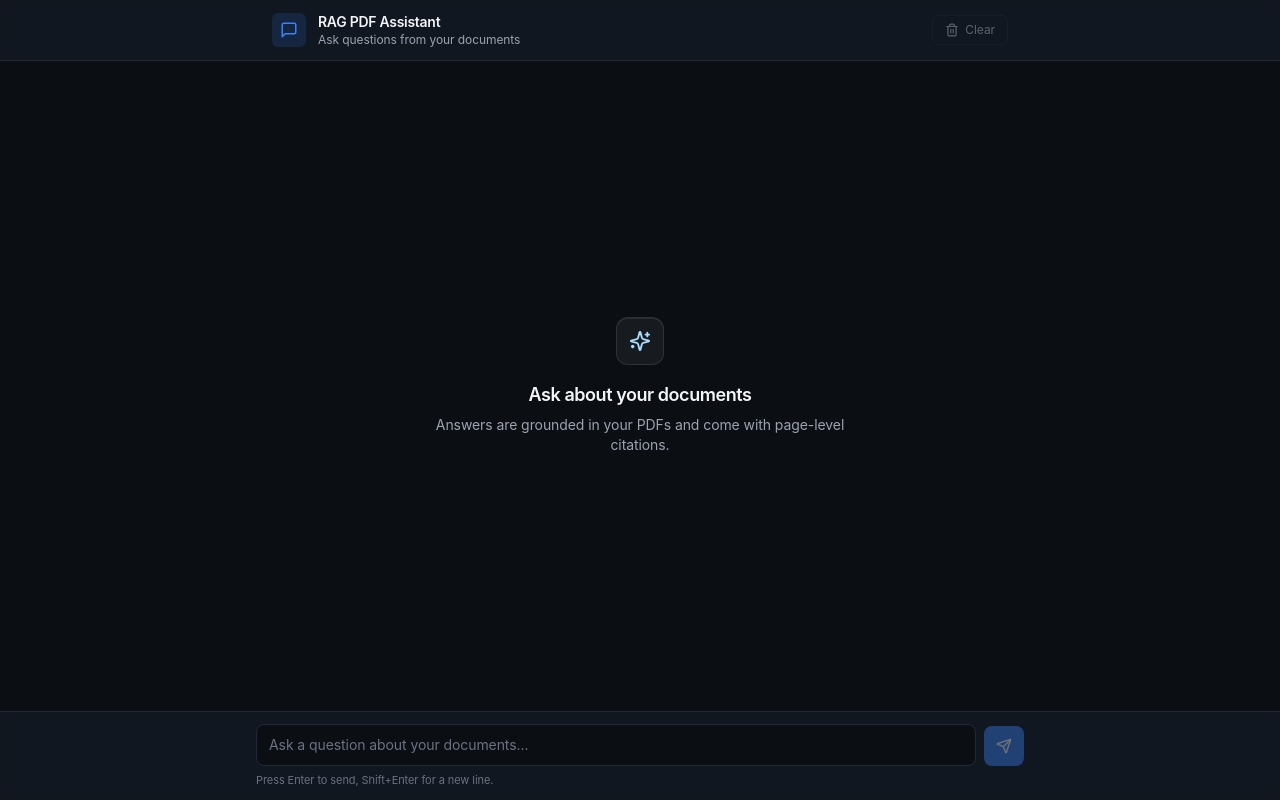
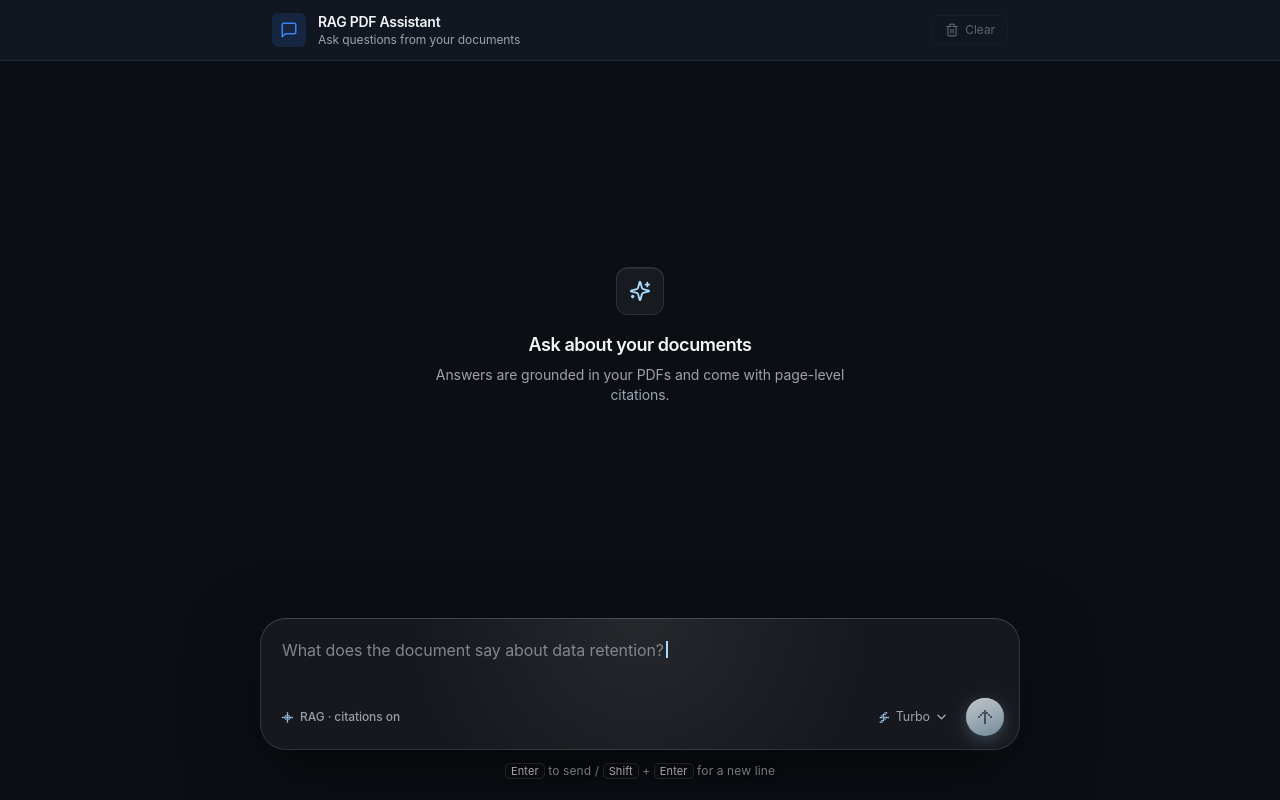
Before and after one commit to rriyansh/RAG-Assistant, a Next.js app in the folder frontend/: page / in a window 1280 px wide. Built offline with nearby package versions, Linux system fonts and the light colour scheme.

Commit message:
Update page.tsx

```diff
--- a/frontend/app/page.tsx
+++ b/frontend/app/page.tsx
@@ -4,7 +4,7 @@ import { useCallback, useEffect, useRef } from "react";
 import { useChat } from "@/hooks/useChat";
 import { Header } from "@/components/Header";
 import { ChatMessage } from "@/components/ChatMessage";
-import { ChatInput } from "@/components/ChatInput";
+import ChatComposer from "@/components/ChatComposer";
 import { EmptyState } from "@/components/EmptyState";
 
 export default function HomePage(): JSX.Element {
@@ -24,13 +24,13 @@ export default function HomePage(): JSX.Element {
   );
 
   return (
-    <div className="flex h-screen flex-col">
+    <div className="flex h-screen flex-col bg-[#0b0f14]">
       <Header onClear={clearChat} canClear={messages.length > 0} />
 
       <div ref={scrollRef} className="flex-1 overflow-y-auto">
-        <div className="mx-auto flex h-full max-w-3xl flex-col px-4 py-6">
+        <div className="mx-auto flex min-h-full w-full max-w-3xl flex-col px-4 py-6">
           {messages.length === 0 ? (
-            <EmptyState onExample={(q) => void handleSubmit(q)} />
+            <EmptyState />
           ) : (
             <div className="flex flex-col gap-4">
               {messages.map((m) => (
@@ -41,7 +41,9 @@ export default function HomePage(): JSX.Element {
         </div>
       </div>
 
-      <ChatInput onSubmit={handleSubmit} disabled={isLoading} />
+      <div className="w-full px-4 pb-5 pt-2">
+        <ChatComposer onSubmit={handleSubmit} disabled={isLoading} />
+      </div>
     </div>
   );
 }
```
